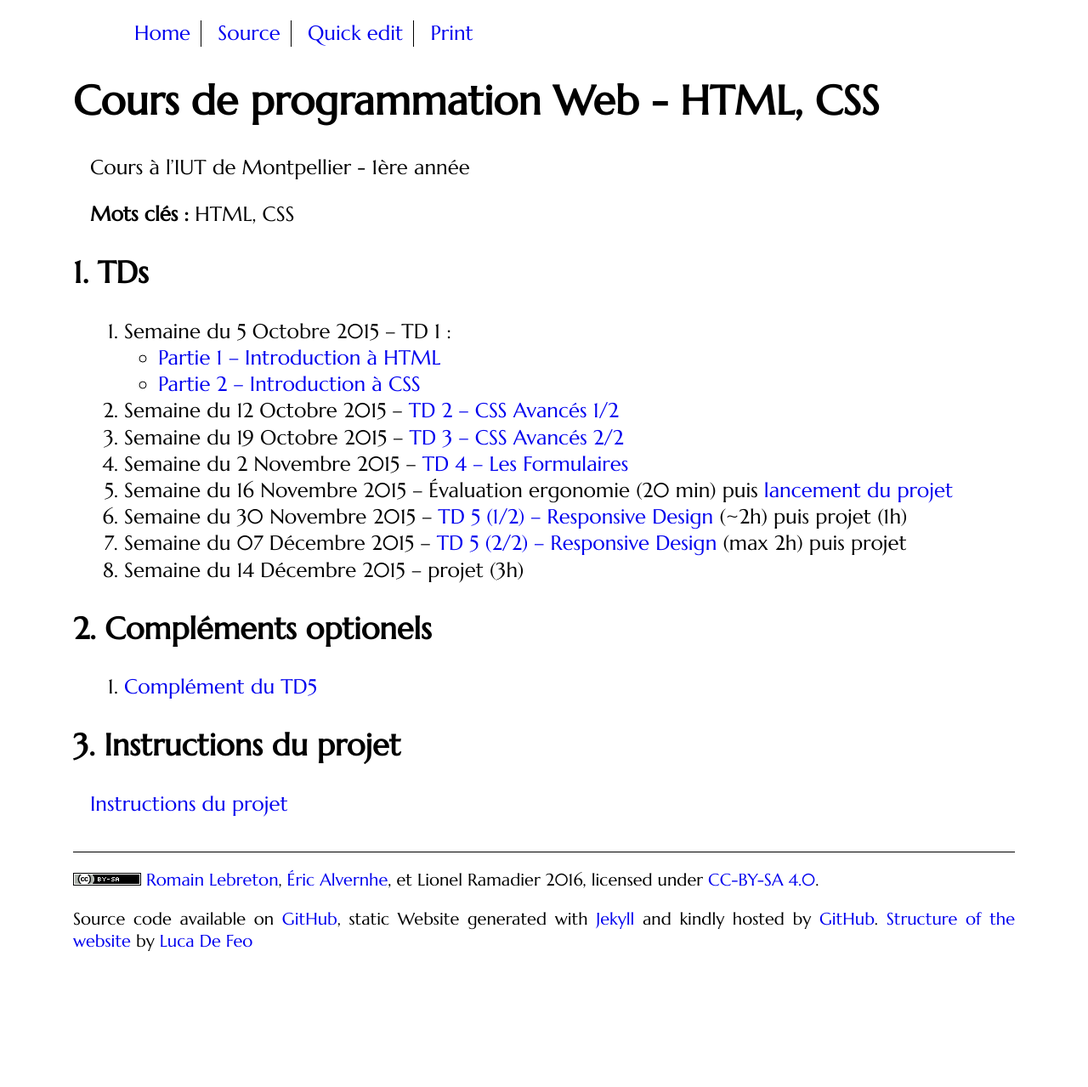
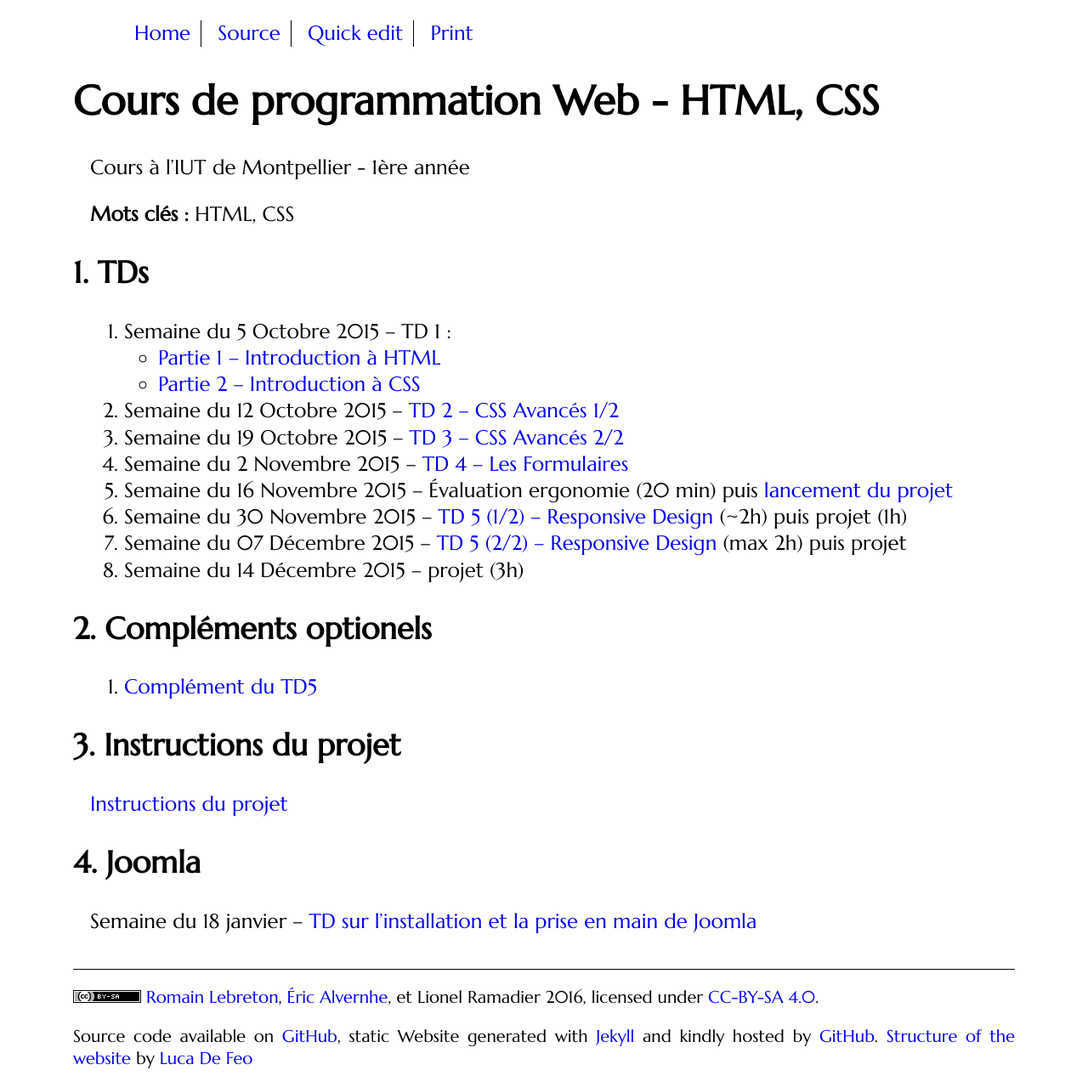
Before and after one commit to romainlebreton/R1.02-DeveloppementInterfacesWeb, a Jekyll site: the page built from index.md, in a window 1280 px wide. Shown: the whole page at 85% size. Built offline with Jekyll 4.4.1, drawn with Linux system fonts in a browser that asks for light colours; some web fonts are replaced; comment, search, counter and statistics services are not loaded; before the commit the page ends 1141 px from its top, so only the background shows below that.

Commit message:
TD Joomla

```diff
--- a/index.md
+++ b/index.md
@@ -30,3 +30,7 @@ Cours à l'IUT de Montpellier - 1ère année
 ## Instructions du projet
 
 [Instructions du projet](projet.html)
+
+## Joomla
+
+Semaine du 18 janvier -- [TD sur l'installation et la prise en main de Joomla](assets/TDJoomla.pdf)
```
Also changed, not shown: 1 other file.
